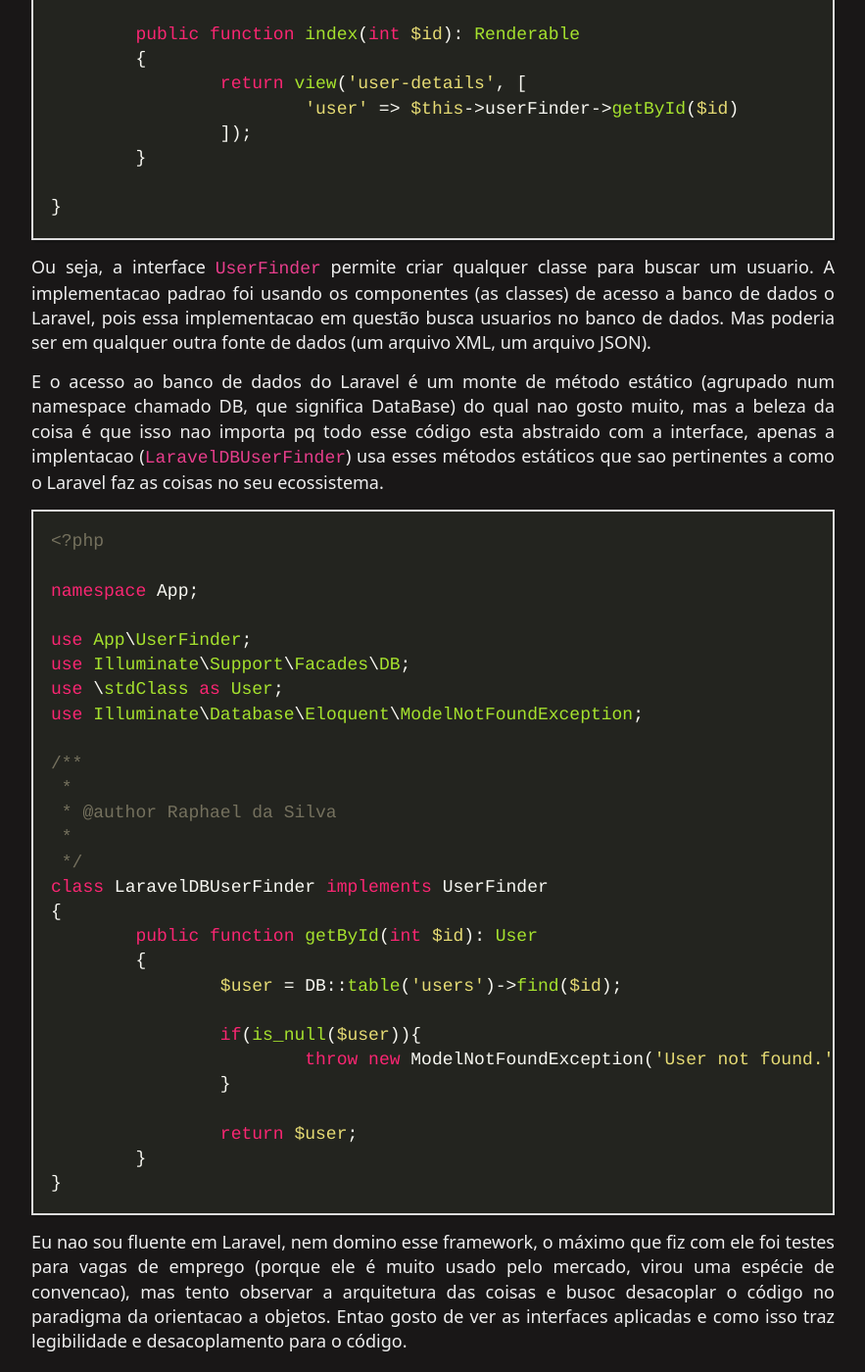
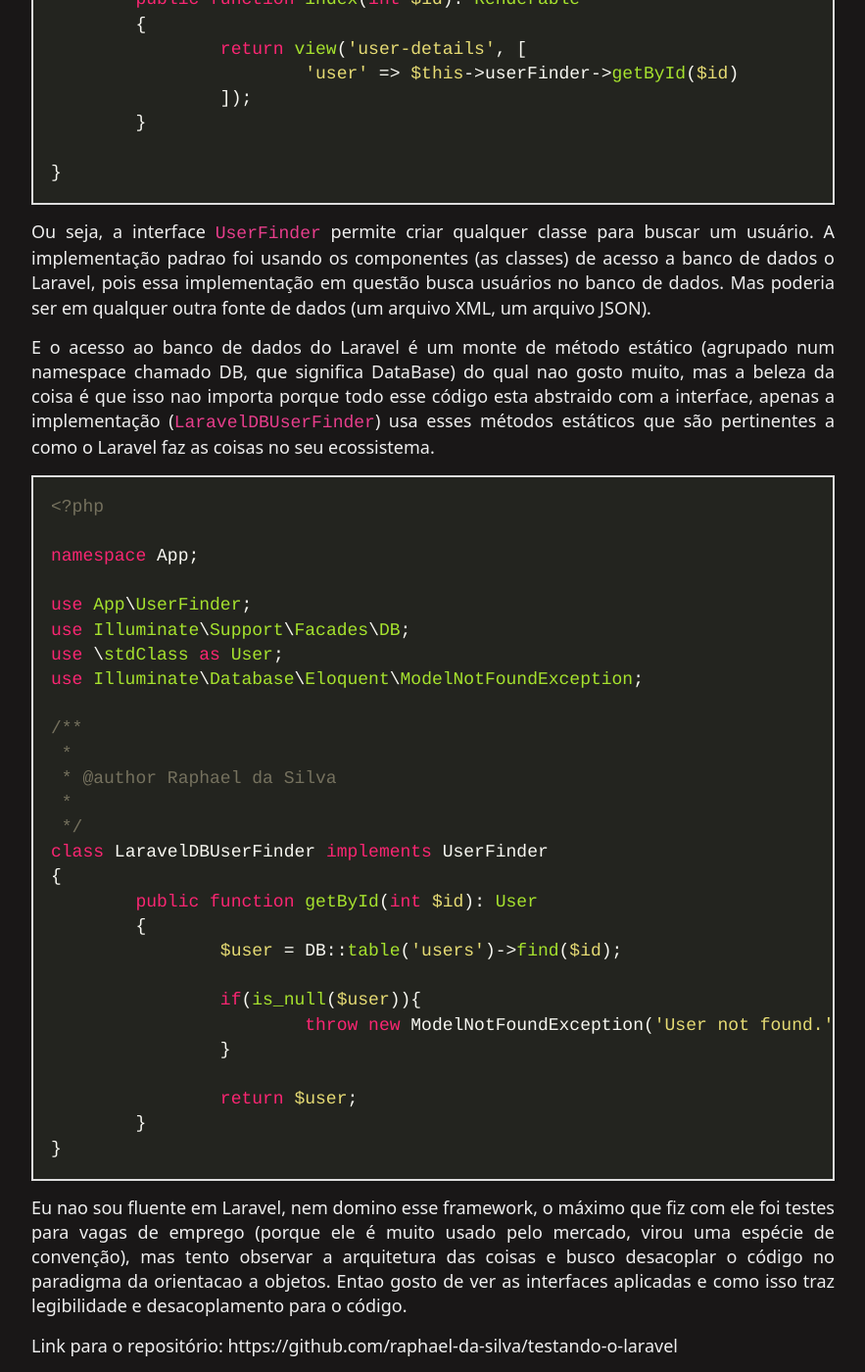
Before and after one commit to raphael-da-silva/raphael-da-silva.github.io, a Jekyll site: the page built from _posts/2023-09-05-injecao-de-dependencia-laravel.md, in a window 1280 px wide and 1400 px high, scrolled down 1335 px. Shown: the whole window at 98% size, without its empty margins (198-1081 px from the left). Built offline with Jekyll 4.4.1, drawn with Linux system fonts in a browser that asks for light colours; nearby versions of some CDN libraries.

Commit message:
Revisão ortográfica em 2023-09-05-injecao-de-dependencia-laravel.md

````diff
--- a/_posts/2023-09-05-injecao-de-dependencia-laravel.md
+++ b/_posts/2023-09-05-injecao-de-dependencia-laravel.md
@@ -22,7 +22,7 @@ interface UserFinder
 {
    	public function getById(int $id): User;
 }
-``
+```
 
 ```php
 <?php
@@ -57,9 +57,9 @@ class UserDetailsController extends Controller
 }
 ```
 
-Ou seja, a interface ```UserFinder``` permite criar qualquer classe para buscar um usuario. A implementacao padrao foi usando os componentes (as classes) de acesso a banco de dados o Laravel, pois essa implementacao em questão busca usuarios no banco de dados. Mas poderia ser em qualquer outra fonte de dados (um arquivo XML, um arquivo JSON).
+Ou seja, a interface ```UserFinder``` permite criar qualquer classe para buscar um usuário. A implementação padrao foi usando os componentes (as classes) de acesso a banco de dados o Laravel, pois essa implementação em questão busca usuários no banco de dados. Mas poderia ser em qualquer outra fonte de dados (um arquivo XML, um arquivo JSON).
 
-E o acesso ao banco de dados do Laravel é um monte de método estático (agrupado num namespace chamado DB, que significa DataBase) do qual nao gosto muito, mas a beleza da coisa é que isso nao importa pq todo esse código esta abstraido com a interface, apenas a implentacao (```LaravelDBUserFinder```) usa esses métodos estáticos que sao pertinentes a como o Laravel faz as coisas no seu ecossistema.
+E o acesso ao banco de dados do Laravel é um monte de método estático (agrupado num namespace chamado DB, que significa DataBase) do qual nao gosto muito, mas a beleza da coisa é que isso nao importa porque todo esse código esta abstraido com a interface, apenas a implementação (```LaravelDBUserFinder```) usa esses métodos estáticos que são pertinentes a como o Laravel faz as coisas no seu ecossistema.
 
 ```php
 <?php
@@ -91,6 +91,6 @@ class LaravelDBUserFinder implements UserFinder
 }
 ```
 
-Eu nao sou fluente em Laravel, nem domino esse framework, o máximo que fiz com ele foi testes para vagas de emprego (porque ele é muito usado pelo mercado, virou uma espécie de convencao), mas tento observar a arquitetura das coisas e busoc desacoplar o código no paradigma da orientacao a objetos. Entao gosto de ver as interfaces aplicadas e como isso traz legibilidade e desacoplamento para o código.
+Eu nao sou fluente em Laravel, nem domino esse framework, o máximo que fiz com ele foi testes para vagas de emprego (porque ele é muito usado pelo mercado, virou uma espécie de convenção), mas tento observar a arquitetura das coisas e busco desacoplar o código no paradigma da orientacao a objetos. Entao gosto de ver as interfaces aplicadas e como isso traz legibilidade e desacoplamento para o código.
 
 Link para o repositório: https://github.com/raphael-da-silva/testando-o-laravel
````
